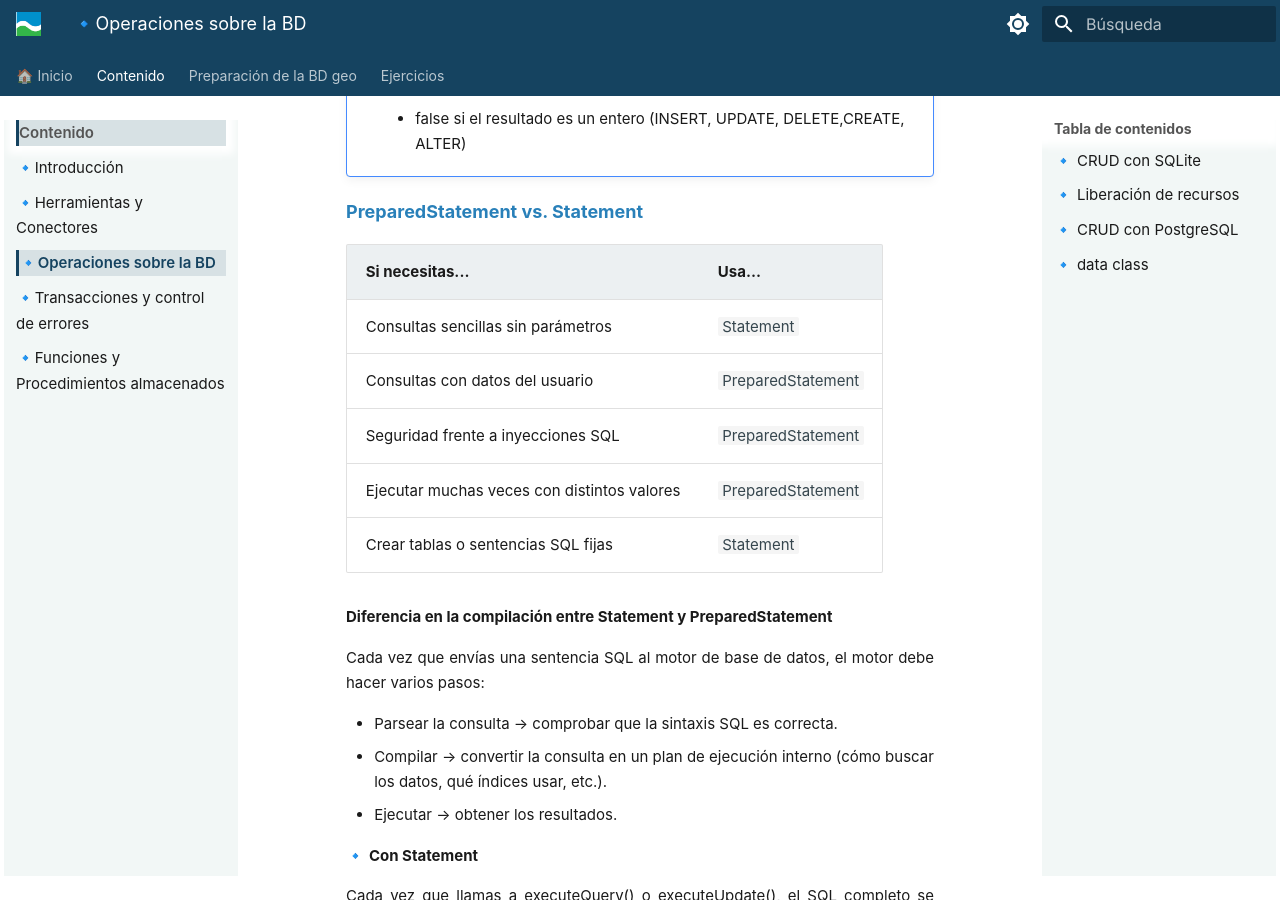
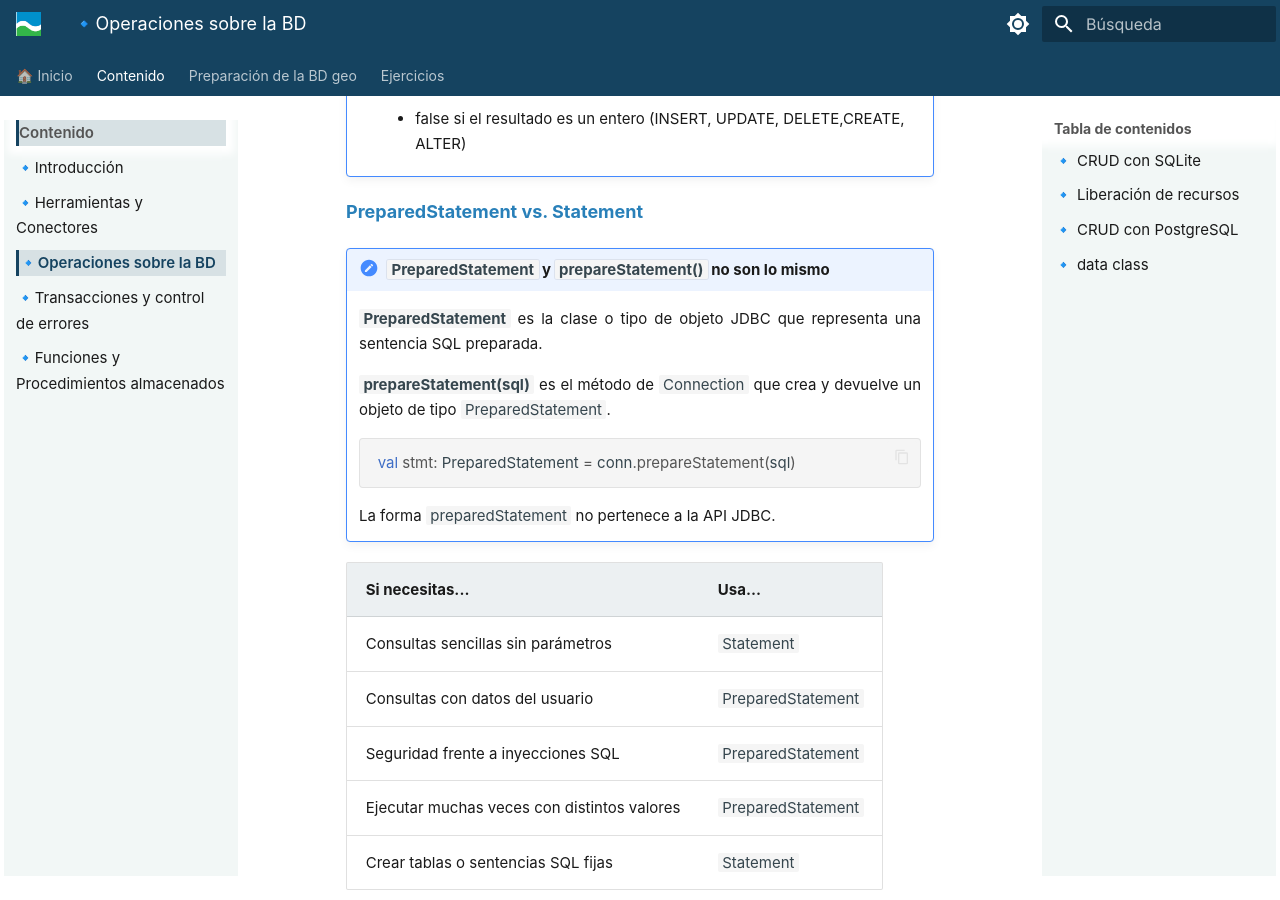
Before and after one commit to asalvadorc/AD_BD_Relacionales_, an MkDocs documentation site: the page built from docs/Operaciones.md, in a window 1280 px wide and 900 px high, scrolled down 1911 px. Built offline with MkDocs 1.6.1 and Material for MkDocs 9.7.7, drawn with Linux system fonts in a browser that asks for light colours.

Commit message:
aclaracion preStm

````diff
--- a/docs/Operaciones.md
+++ b/docs/Operaciones.md
@@ -42,6 +42,17 @@ Método|	Uso principal|	Tipo de sentencia SQL|	Resultado que devuelve
 
 
 **PreparedStatement vs. Statement**{.azul}
+
+!!! note "`PreparedStatement` y `prepareStatement()` no son lo mismo"
+    **`PreparedStatement`** es la clase o tipo de objeto JDBC que representa una sentencia SQL preparada.
+
+    **`prepareStatement(sql)`** es el método de `Connection` que crea y devuelve un objeto de tipo `PreparedStatement`.
+
+    ```kotlin
+    val stmt: PreparedStatement = conn.prepareStatement(sql)
+    ```
+
+    La forma `preparedStatement` no pertenece a la API JDBC.
 
 | Si necesitas...                                     | Usa...            |
 |-----------------------------------------------------|-------------------|
````
